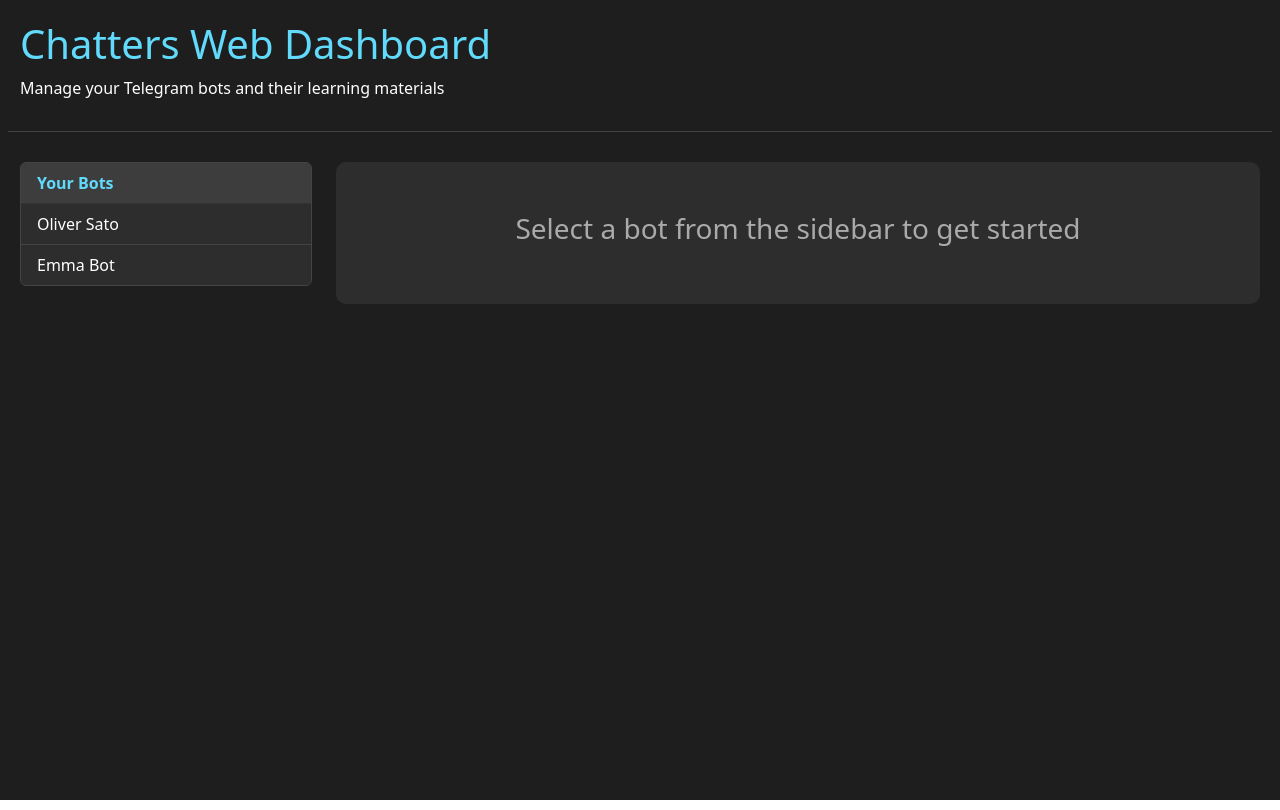
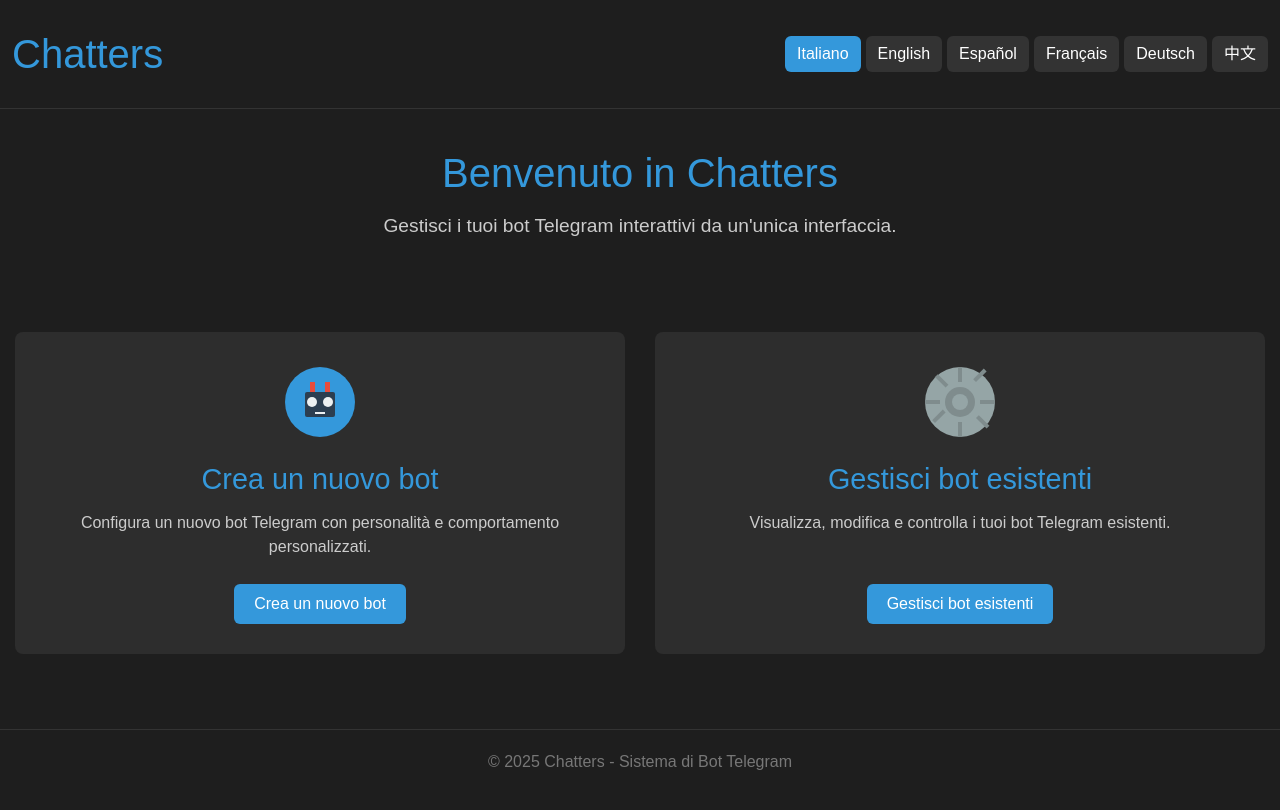
Before and after one commit to PaulJourney/chatters-web, a React (Create React App) app: page / in a window 1280 px wide. Built offline with nearby package versions, Linux system fonts and the light colour scheme.

Commit message:
Restore homepage interface with bot creation and management sections

```diff
--- a/src/App.css
+++ b/src/App.css
@@ -2,134 +2,128 @@
   background-color: #1e1e1e;
   color: white;
   min-height: 100vh;
-  padding: 20px;
+  font-family: Arial, sans-serif;
 }
 
 .header {
-  margin-bottom: 30px;
-  border-bottom: 1px solid #444;
-  padding-bottom: 15px;
+  padding: 20px 0;
+  border-bottom: 1px solid #333;
 }
 
-.header h1 {
-  color: #61dafb;
+.logo h1 {
+  color: #3498db;
+  font-size: 2.5rem;
+  margin: 0;
+  padding: 10px 0;
 }
 
-.sidebar {
-  margin-bottom: 20px;
-}
-
-.card {
-  background-color: #2d2d2d;
-  border: 1px solid #444;
-  margin-bottom: 20px;
-}
-
-.card-header {
-  background-color: #3d3d3d;
-  color: #61dafb;
-  font-weight: bold;
-}
-
-.list-group-item {
-  background-color: #2d2d2d;
-  color: white;
-  border-color: #444;
-}
-
-.list-group-item.active {
-  background-color: #0d6efd;
-  border-color: #0d6efd;
-}
-
-.url-item {
-  margin-bottom: 10px;
+.language-selector {
   display: flex;
+  justify-content: flex-end;
   align-items: center;
 }
 
-.url-button {
-  margin-right: 10px;
-  min-width: 60px;
+.lang-button {
+  margin-left: 5px;
+  background-color: #333;
+  border: none;
+  color: #fff;
 }
 
-.url-text {
-  word-break: break-all;
+.lang-button:hover, .lang-button:focus {
+  background-color: #444;
 }
 
-.chat-messages {
-  height: 300px;
-  overflow-y: auto;
-  margin-bottom: 15px;
-  padding: 10px;
-  background-color: #252525;
-  border-radius: 5px;
+.lang-button.btn-primary {
+  background-color: #3498db;
 }
 
-.message {
-  margin-bottom: 15px;
-  display: flex;
+.welcome-section {
+  padding: 40px 0;
+  text-align: center;
 }
 
-.message.user {
-  justify-content: flex-end;
+.welcome-section h2 {
+  color: #3498db;
+  font-size: 2.5rem;
+  margin-bottom: 15px;
 }
 
-.message-bubble {
-  max-width: 80%;
-  padding: 10px 15px;
-  border-radius: 18px;
-  word-wrap: break-word;
+.subtitle {
+  font-size: 1.2rem;
+  color: #ccc;
 }
 
-.message.user .message-bubble {
-  background-color: #0d6efd;
-  color: white;
+.main-options {
+  padding: 20px 0 60px;
 }
 
-.message.bot .message-bubble {
-  background-color: #3d3d3d;
-  color: white;
+.option-col {
+  padding: 15px;
 }
 
-.message-form {
+.option-card {
+  background-color: #2d2d2d;
+  border: none;
+  border-radius: 8px;
+  padding: 30px;
+  height: 100%;
   display: flex;
+  flex-direction: column;
+  align-items: center;
+  text-align: center;
 }
 
-.message-form input {
-  flex-grow: 1;
-  margin-right: 10px;
-  background-color: #333;
-  border-color: #444;
-  color: white;
+.icon-container {
+  width: 80px;
+  height: 80px;
+  margin-bottom: 20px;
+  display: flex;
+  justify-content: center;
+  align-items: center;
 }
 
-.message-form input::placeholder {
-  color: #aaa;
+.option-icon {
+  max-width: 100%;
+  max-height: 100%;
 }
 
-.message-form button {
-  min-width: 80px;
+.option-card h3 {
+  color: #3498db;
+  margin-bottom: 15px;
+  font-size: 1.8rem;
 }
 
-.no-messages {
-  text-align: center;
-  color: #888;
-  padding: 20px;
+.option-card p {
+  color: #ccc;
+  margin-bottom: 25px;
 }
 
-.select-bot-prompt {
-  text-align: center;
-  padding: 50px;
-  background-color: #2d2d2d;
-  border-radius: 10px;
-  color: #aaa;
+.action-button {
+  background-color: #3498db;
+  border: none;
+  padding: 8px 20px;
+  font-size: 1rem;
+  margin-top: auto;
 }
 
-.notification {
-  position: fixed;
-  top: 20px;
-  right: 20px;
-  z-index: 1000;
-  min-width: 300px;
+.action-button:hover, .action-button:focus {
+  background-color: #2980b9;
 }
+
+.footer {
+  border-top: 1px solid #333;
+  padding: 20px 0;
+  color: #777;
+}
+
+@media (max-width: 768px) {
+  .language-selector {
+    justify-content: center;
+    margin-top: 15px;
+  }
+
+  .logo h1 {
+    text-align: center;
+  }
+}
--- a/src/App.js
+++ b/src/App.js
@@ -1,233 +1,154 @@
-import React, { useState, useEffect } from 'react';
-import { Container, Row, Col, Card, Button, Form, ListGroup, Alert } from 'react-bootstrap';
+import React, { useState } from 'react';
+import { Container, Row, Col, Button, Card } from 'react-bootstrap';
 import 'bootstrap/dist/css/bootstrap.min.css';
 import './App.css';
+import robotIcon from './images/robot-icon.svg';
+import gearIcon from './images/gear-icon.svg';
 
 function App() {
-  const [bots, setBots] = useState([]);
-  const [selectedBot, setSelectedBot] = useState(null);
-  const [learningUrls, setLearningUrls] = useState([]);
-  const [newUrl, setNewUrl] = useState('');
-  const [messages, setMessages] = useState([]);
-  const [newMessage, setNewMessage] = useState('');
-  const [isLearning, setIsLearning] = useState(false);
-  const [notification, setNotification] = useState(null);
+  const [language, setLanguage] = useState('Italiano');
 
-  // Simulated data for demonstration
-  useEffect(() => {
-    // Simulate loading bots
-    setBots([
-      { id: 1, name: 'Oliver Sato', description: 'AI assistant for VerAI project' },
-      { id: 2, name: 'Emma Bot', description: 'Customer support assistant' }
-    ]);
-  }, []);
-
-  const handleBotSelect = (bot) => {
-    setSelectedBot(bot);
-    // Simulate loading learning URLs for the selected bot
-    setLearningUrls([
-      'https://verai.app/',
-      'https://verais-organization.gitbook.io/verai',
-      'https://verais-organization.gitbook.io/verai/contributor-role',
-      'https://verais-organization.gitbook.io/verai/developer-role'
-    ]);
-    // Reset chat messages
-    setMessages([]);
-  };
-
-  const handleAddUrl = () => {
-    if (newUrl && !learningUrls.includes(newUrl)) {
-      setLearningUrls([...learningUrls, newUrl]);
-      setNewUrl('');
-      showNotification('URL added successfully', 'success');
-    } else if (learningUrls.includes(newUrl)) {
-      showNotification('URL already exists', 'warning');
+  // Translations
+  const translations = {
+    Italiano: {
+      welcome: "Benvenuto in Chatters",
+      subtitle: "Gestisci i tuoi bot Telegram interattivi da un'unica interfaccia.",
+      createBot: "Crea un nuovo bot",
+      createBotDesc: "Configura un nuovo bot Telegram con personalità e comportamento personalizzati.",
+      manageBot: "Gestisci bot esistenti",
+      manageBotDesc: "Visualizza, modifica e controlla i tuoi bot Telegram esistenti.",
+      footer: "© 2025 Chatters - Sistema di Bot Telegram"
+    },
+    English: {
+      welcome: "Welcome to Chatters",
+      subtitle: "Manage your interactive Telegram bots from a single interface.",
+      createBot: "Create a new bot",
+      createBotDesc: "Configure a new Telegram bot with custom personality and behavior.",
+      manageBot: "Manage existing bots",
+      manageBotDesc: "View, edit and control your existing Telegram bots.",
+      footer: "© 2025 Chatters - Telegram Bot System"
+    },
+    Español: {
+      welcome: "Bienvenido a Chatters",
+      subtitle: "Gestiona tus bots de Telegram interactivos desde una única interfaz.",
+      createBot: "Crear un nuevo bot",
+      createBotDesc: "Configura un nuevo bot de Telegram con personalidad y comportamiento personalizados.",
+      manageBot: "Gestionar bots existentes",
+      manageBotDesc: "Visualiza, modifica y controla tus bots de Telegram existentes.",
+      footer: "© 2025 Chatters - Sistema de Bots de Telegram"
+    },
+    Français: {
+      welcome: "Bienvenue sur Chatters",
+      subtitle: "Gérez vos bots Telegram interactifs depuis une interface unique.",
+      createBot: "Créer un nouveau bot",
+      createBotDesc: "Configurez un nouveau bot Telegram avec une personnalité et un comportement personnalisés.",
+      manageBot: "Gérer les bots existants",
+      manageBotDesc: "Visualisez, modifiez et contrôlez vos bots Telegram existants.",
+      footer: "© 2025 Chatters - Système de Bot Telegram"
+    },
+    Deutsch: {
+      welcome: "Willkommen bei Chatters",
+      subtitle: "Verwalten Sie Ihre interaktiven Telegram-Bots über eine einzige Schnittstelle.",
+      createBot: "Neuen Bot erstellen",
+      createBotDesc: "Konfigurieren Sie einen neuen Telegram-Bot mit individueller Persönlichkeit und Verhalten.",
+      manageBot: "Bestehende Bots verwalten",
+      manageBotDesc: "Anzeigen, Bearbeiten und Steuern Ihrer bestehenden Telegram-Bots.",
+      footer: "© 2025 Chatters - Telegram-Bot-System"
+    },
+    "中文": {
+      welcome: "欢迎使用 Chatters",
+      subtitle: "通过单一界面管理您的交互式 Telegram 机器人。",
+      createBot: "创建新机器人",
+      createBotDesc: "配置具有自定义个性和行为的新 Telegram 机器人。",
+      manageBot: "管理现有机器人",
+      manageBotDesc: "查看、编辑和控制您现有的 Telegram 机器人。",
+      footer: "© 2025 Chatters - Telegram 机器人系统"
     }
   };
 
-  const handleStartLearning = () => {
-    if (learningUrls.length === 0) {
-      showNotification('Please add at least one URL for learning', 'warning');
-      return;
-    }
+  const text = translations[language];
 
-    setIsLearning(true);
-    showNotification('Learning process started...', 'info');
-
-    // Simulate learning process
-    setTimeout(() => {
-      setIsLearning(false);
-      showNotification('Learning completed successfully!', 'success');
-    }, 3000);
+  const handleCreateBot = () => {
+    // Placeholder for create bot functionality
+    console.log("Create bot clicked");
   };
 
-  const handleSendMessage = () => {
-    if (newMessage.trim() === '') return;
-
-    // Add user message
-    const userMessage = { sender: 'user', text: newMessage };
-    setMessages([...messages, userMessage]);
-    setNewMessage('');
-
-    // Simulate bot response after a short delay
-    setTimeout(() => {
-      let botResponse;
-
-      if (newMessage.toLowerCase().includes('verai')) {
-        botResponse = {
-          sender: 'bot',
-          text: 'VerAI is a decentralized AI platform that allows contributors and developers to collaborate on AI projects. It provides tools for data sharing, model training, and deployment.'
-        };
-      } else {
-        botResponse = {
-          sender: 'bot',
-          text: 'That\'s an interesting question. Let me think about it based on what I\'ve learned...'
-        };
-      }
-
-      setMessages(prevMessages => [...prevMessages, botResponse]);
-    }, 1000);
-  };
-
-  const showNotification = (message, type) => {
-    setNotification({ message, type });
-    setTimeout(() => setNotification(null), 3000);
+  const handleManageBot = () => {
+    // Placeholder for manage bot functionality
+    console.log("Manage bot clicked");
   };
 
   return (
-    <Container fluid className="app-container">
+    <div className="app-container">
+      <Container fluid>
         <Row className="header">
-        <Col>
-          <h1>Chatters Web Dashboard</h1>
-          <p>Manage your Telegram bots and their learning materials</p>
+          <Col xs={6} className="logo">
+            <h1>Chatters</h1>
+          </Col>
+          <Col xs={6} className="language-selector">
+            {Object.keys(translations).map((lang) => (
+              <Button
+                key={lang}
+                variant={language === lang ? "primary" : "secondary"}
+                className="lang-button"
+                onClick={() => setLanguage(lang)}
+              >
+                {lang}
+              </Button>
+            ))}
           </Col>
         </Row>
 
-      {notification && (
-        <Alert variant={notification.type} className="notification">
-          {notification.message}
-        </Alert>
-      )}
+        <Row className="welcome-section">
+          <Col className="text-center">
+            <h2>{text.welcome}</h2>
+            <p className="subtitle">{text.subtitle}</p>
+          </Col>
+        </Row>
 
-      <Row className="main-content">
-        <Col md={3} className="sidebar">
-          <Card>
-            <Card.Header>Your Bots</Card.Header>
-            <ListGroup variant="flush">
-              {bots.map(bot => (
-                <ListGroup.Item
-                  key={bot.id}
-                  action
-                  active={selectedBot && selectedBot.id === bot.id}
-                  onClick={() => handleBotSelect(bot)}
+        <Row className="main-options">
+          <Col md={6} className="option-col">
+            <Card className="option-card">
+              <div className="icon-container">
+                <img src={robotIcon} alt="Robot icon" className="option-icon" />
+              </div>
+              <h3>{text.createBot}</h3>
+              <p>{text.createBotDesc}</p>
+              <Button
+                variant="primary"
+                className="action-button"
+                onClick={handleCreateBot}
               >
-                  {bot.name}
-                </ListGroup.Item>
-              ))}
-            </ListGroup>
+                {text.createBot}
+              </Button>
             </Card>
           </Col>
 
-        <Col md={9} className="content-area">
-          {selectedBot ? (
-            <>
-              <Card className="bot-details mb-4">
-                <Card.Header>Bot Details</Card.Header>
-                <Card.Body>
-                  <Card.Title>{selectedBot.name}</Card.Title>
-                  <Card.Text>{selectedBot.description}</Card.Text>
-                </Card.Body>
-              </Card>
-
-              <Card className="learning-materials mb-4">
-                <Card.Header>Materiali di apprendimento</Card.Header>
-                <Card.Body>
-                  {learningUrls.map((url, index) => (
-                    <div key={index} className="url-item">
-                      <Button variant="primary" size="sm" className="url-button">URL</Button>
-                      <span className="url-text">{url}</span>
+          <Col md={6} className="option-col">
+            <Card className="option-card">
+              <div className="icon-container">
+                <img src={gearIcon} alt="Gear icon" className="option-icon" />
               </div>
-                  ))}
-                </Card.Body>
-              </Card>
-
-              <Card className="add-learning-material mb-4">
-                <Card.Header>Aggiungi materiale di apprendimento</Card.Header>
-                <Card.Body>
-                  <Form.Group className="mb-3">
-                    <Form.Label>{'{t:type}'}</Form.Label>
-                    <Form.Select>
-                      <option>URL</option>
-                    </Form.Select>
-                  </Form.Group>
-                  <Form.Group className="mb-3">
-                    <Form.Label>URL</Form.Label>
-                    <Form.Control
-                      type="text"
-                      placeholder="https://example.com"
-                      value={newUrl}
-                      onChange={(e) => setNewUrl(e.target.value)}
-                    />
-                  </Form.Group>
-                  <Button
-                    variant="success"
-                    onClick={handleAddUrl}
-                  >
-                    Aggiungi
-                  </Button>
-                </Card.Body>
-              </Card>
-
-              <Card className="learning-control mb-4">
-                <Card.Body>
+              <h3>{text.manageBot}</h3>
+              <p>{text.manageBotDesc}</p>
               <Button
                 variant="primary"
-                    size="lg"
-                    block
-                    onClick={handleStartLearning}
-                    disabled={isLearning}
+                className="action-button"
+                onClick={handleManageBot}
               >
-                    {isLearning ? 'Apprendimento in corso...' : 'Avvia Apprendimento URL'}
+                {text.manageBot}
               </Button>
-                </Card.Body>
             </Card>
+          </Col>
+        </Row>
 
-              <Card className="chat-simulation">
-                <Card.Header>Chat Simulation</Card.Header>
-                <Card.Body>
-                  <div className="chat-messages">
-                    {messages.length === 0 ? (
-                      <div className="no-messages">Send a message to start the conversation</div>
-                    ) : (
-                      messages.map((msg, index) => (
-                        <div key={index} className={`message ${msg.sender}`}>
-                          <div className="message-bubble">
-                            {msg.text}
-                          </div>
-                        </div>
-                      ))
-                    )}
-                  </div>
-                  <Form className="message-form" onSubmit={(e) => { e.preventDefault(); handleSendMessage(); }}>
-                    <Form.Control
-                      type="text"
-                      placeholder="Type your message..."
-                      value={newMessage}
-                      onChange={(e) => setNewMessage(e.target.value)}
-                    />
-                    <Button type="submit" variant="primary">Send</Button>
-                  </Form>
-                </Card.Body>
-              </Card>
-            </>
-          ) : (
-            <div className="select-bot-prompt">
-              <h3>Select a bot from the sidebar to get started</h3>
-            </div>
-          )}
+        <Row className="footer">
+          <Col className="text-center">
+            <p>{text.footer}</p>
           </Col>
         </Row>
       </Container>
+    </div>
   );
 }
 
```
Also changed, not shown: src/images/gear-icon.svg (added), src/images/robot-icon.svg (added). Lines whose indentation alone changed are shown as unchanged.
